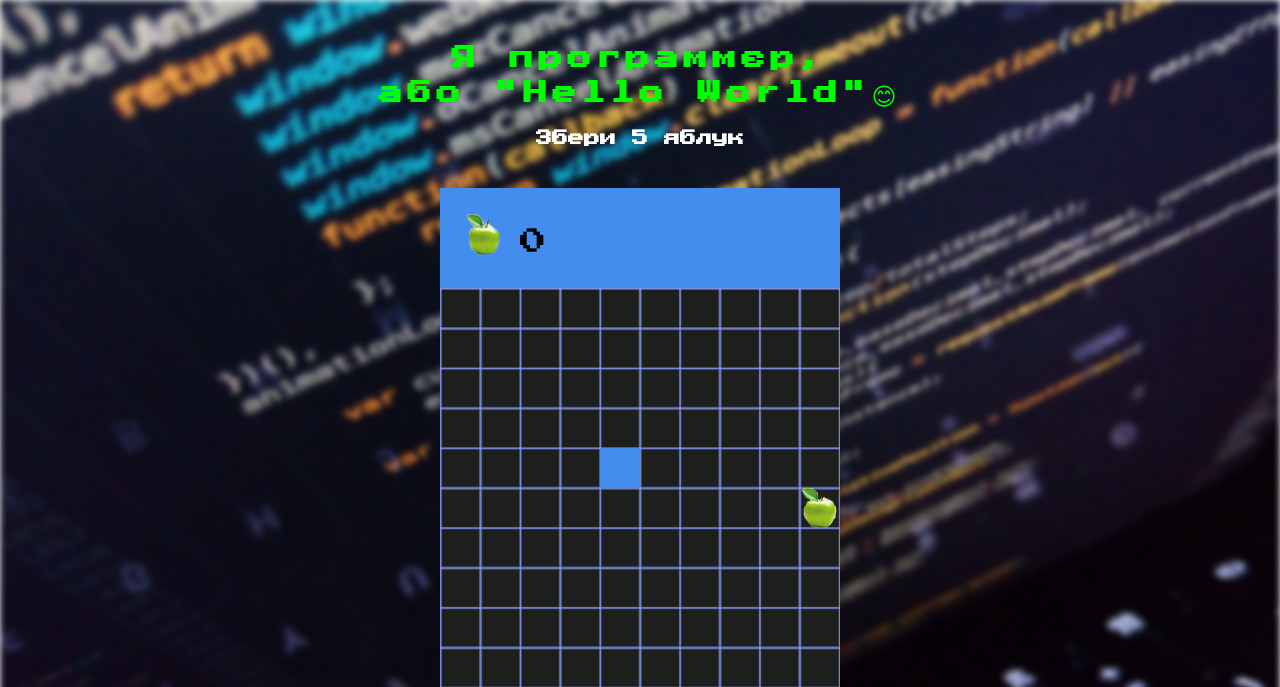
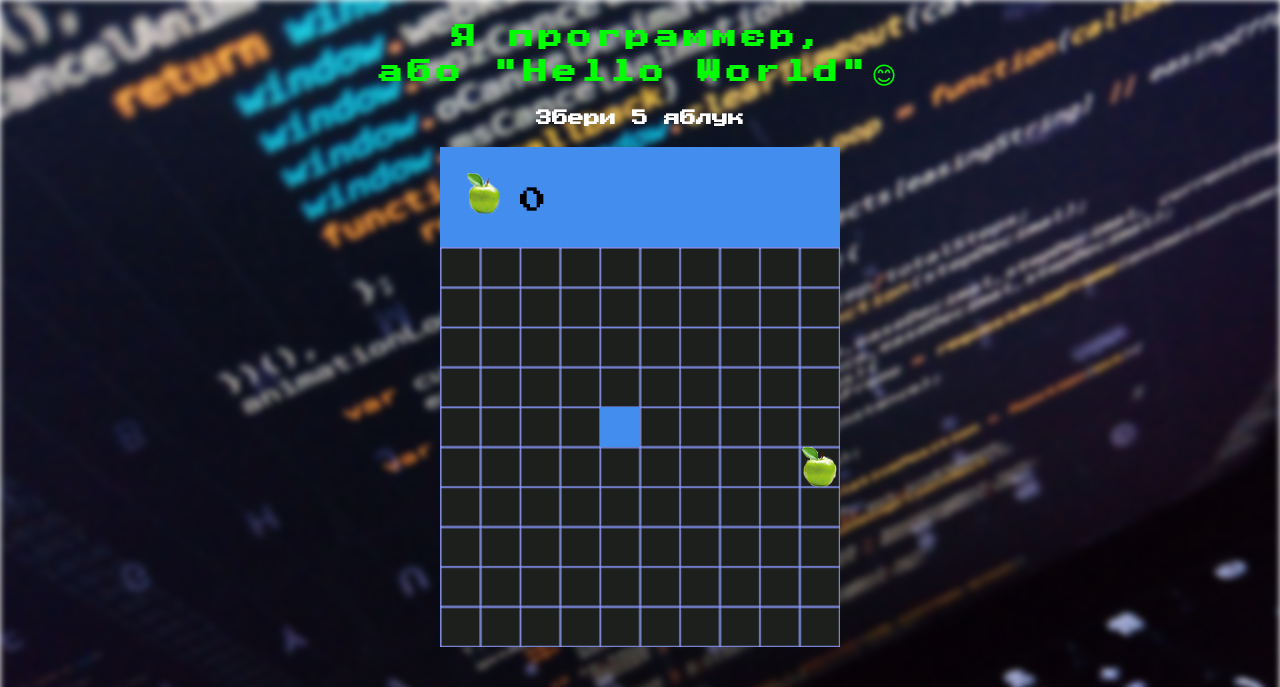
Before and after one commit to BarsOneK/Quest, a Django app: page /task_1/ in a window 1280 px wide. Shown: the top 687 px of the page. Run offline with Django 3.2, Linux system fonts and the light colour scheme.

Commit message:
Update task1.css

```diff
--- a/mysite/static/css/task1.css
+++ b/mysite/static/css/task1.css
@@ -13,7 +13,6 @@ body {
 }
 .main {
   	margin: 1vh;
-    padding: 1%;
     color: rgb(0, 255, 0);
     border-radius: 10%;
     text-align: center;
```
